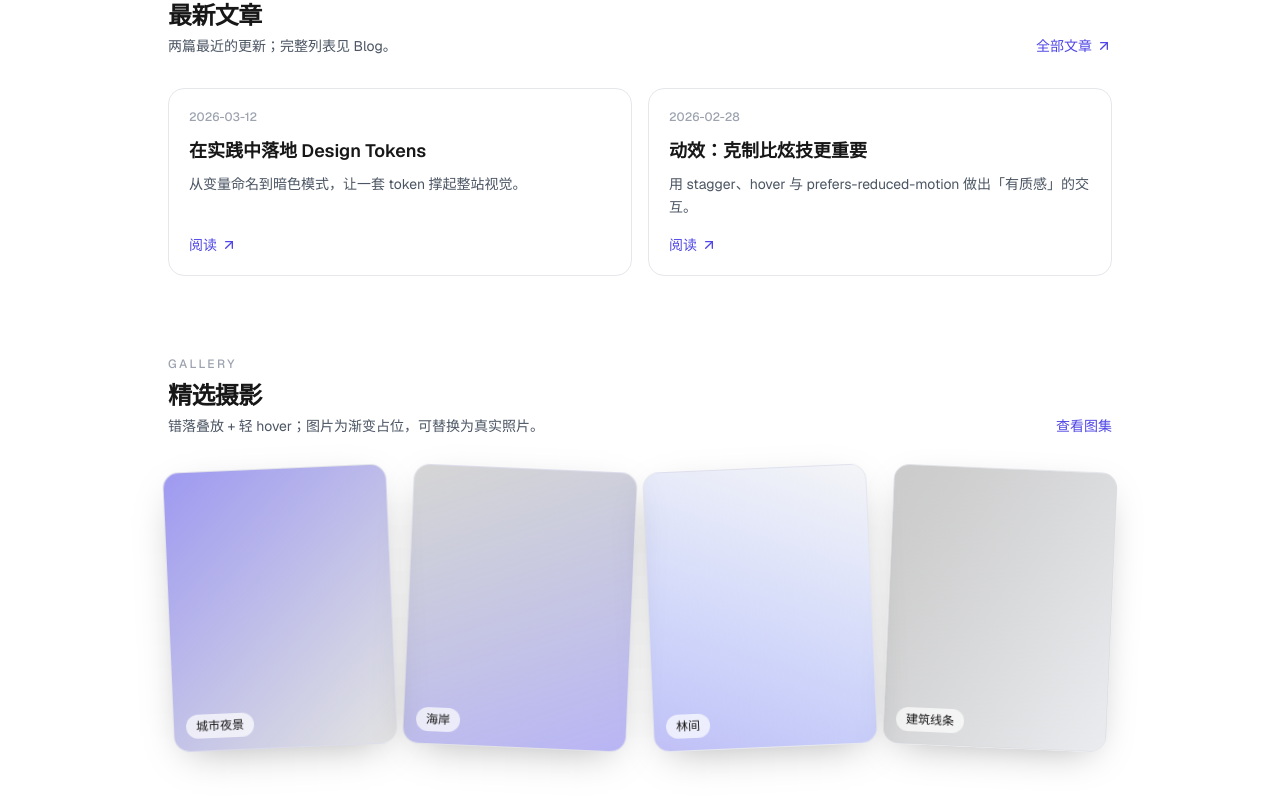
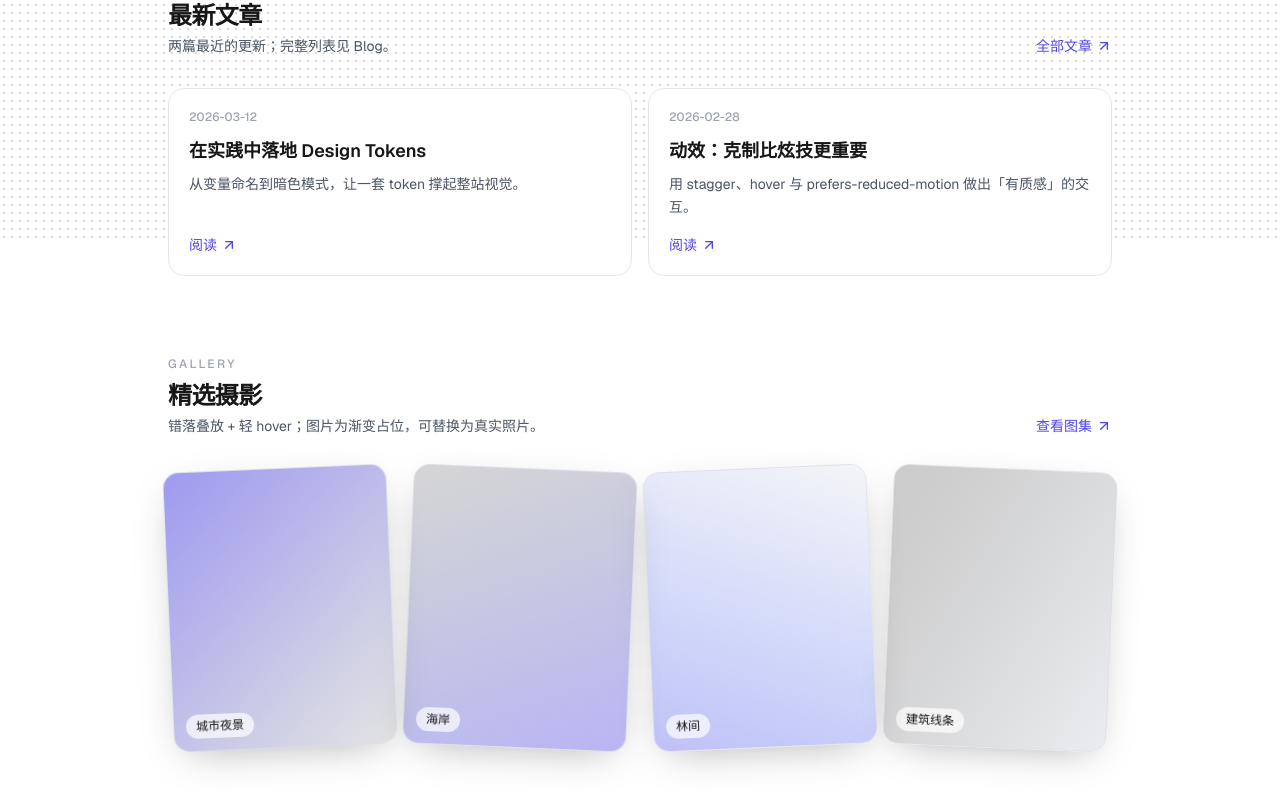
Before and after one commit to TXWSLYF/alex-homepage, a Next.js app: page / in a window 1280 px wide. Shown: the part 559-1366 px from the top of the page. Built offline with nearby package versions, Linux system fonts and the light colour scheme; no server answers.

Commit message:
Update global styles and enhance blog teaser component: adjust body background gradient size, and add background class to HomeBlogTeaser for improved styling.

```diff
--- a/app/components/home-blog-teaser.tsx
+++ b/app/components/home-blog-teaser.tsx
@@ -42,6 +42,7 @@ export function HomeBlogTeaser() {
               delay: staggerDelay(reduced, i),
               ...softTransition(reduced),
             }}
+            className="bg-background"
           >
             <Link
               href={`/blog/${post.slug}`}
--- a/app/components/home-photo-spotlight.tsx
+++ b/app/components/home-photo-spotlight.tsx
@@ -4,6 +4,7 @@ import { photoSpotlightItems } from "@/content/photos";
 import { softTransition, staggerDelay } from "@/lib/motion-presets";
 import Link from "next/link";
 import { motion, useReducedMotion } from "motion/react";
+import { ArrowUpRight } from "lucide-react";
 
 export function HomePhotoSpotlight() {
   const reduced = useReducedMotion();
@@ -24,9 +25,10 @@ export function HomePhotoSpotlight() {
         </div>
         <Link
           href="/gallery"
-          className="mt-4 text-sm font-medium text-brand hover:underline sm:mt-0"
+          className="mt-4 inline-flex items-center gap-1 text-sm font-medium text-brand hover:underline sm:mt-0"
         >
           查看图集
+          <ArrowUpRight className="h-4 w-4" aria-hidden />
         </Link>
       </div>
 
--- a/app/globals.css
+++ b/app/globals.css
@@ -93,14 +93,14 @@ html.dark {
 }
 
 
-/* body::before {
+body::before {
   content: "";
   position: fixed;
   inset: 0;
   z-index: 0;
   pointer-events: none;
-  background-image: radial-gradient(color-mix(in srgb, var(--foreground) 32%, transparent) 1px,
+  background-image: radial-gradient(color-mix(in srgb, var(--foreground) 16%, transparent) 1px,
       transparent 1px);
-  background-size: 16px 16px;
+  background-size: 8px 8px;
   background-position: 0 0;
-} */
+}
```
